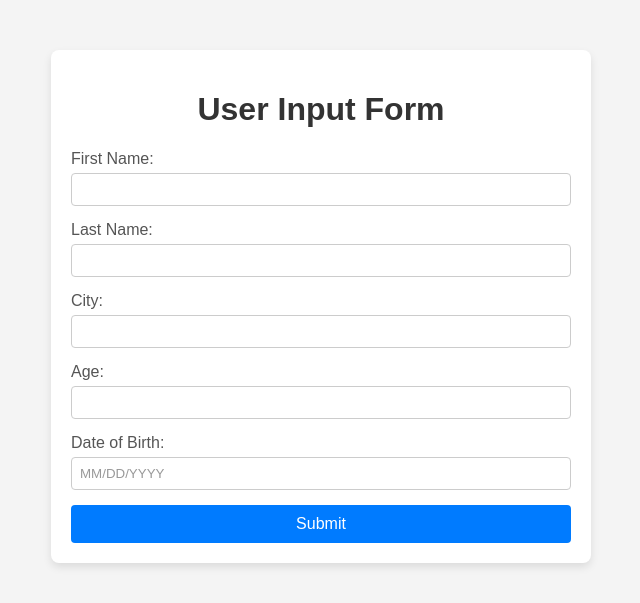
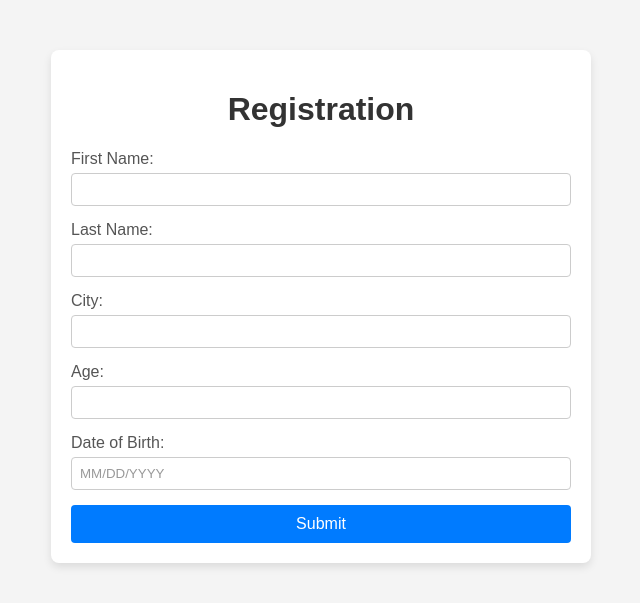
Before and after one commit to luaceslianet/Academyfl, a Flask app: page / in a window 1280 px wide. Shown: the top 603 px of the page, without its empty margins (319-959 px from the left). Run offline with Flask 3, Linux system fonts and the light colour scheme.

Commit message:
page title

```diff
--- a/python/python_web_site/registration/templates/index.html
+++ b/python/python_web_site/registration/templates/index.html
@@ -3,7 +3,7 @@
 <head>
     <meta charset="UTF-8">
     <meta name="viewport" content="width=device-width, initial-scale=1.0">
-    <title>User Input Form</title>
+    <title>Registration</title>
     <style>
         body {
             font-family: Arial, sans-serif;
@@ -67,7 +67,7 @@
 </head>
 <body>
     <div class="container">
-        <h1>User Input Form</h1>
+        <h1>Registration</h1>
         <form method="post" action="/">
             <label for="first_name">First Name:</label>
             <input type="text" id="first_name" name="first_name" required>
```
